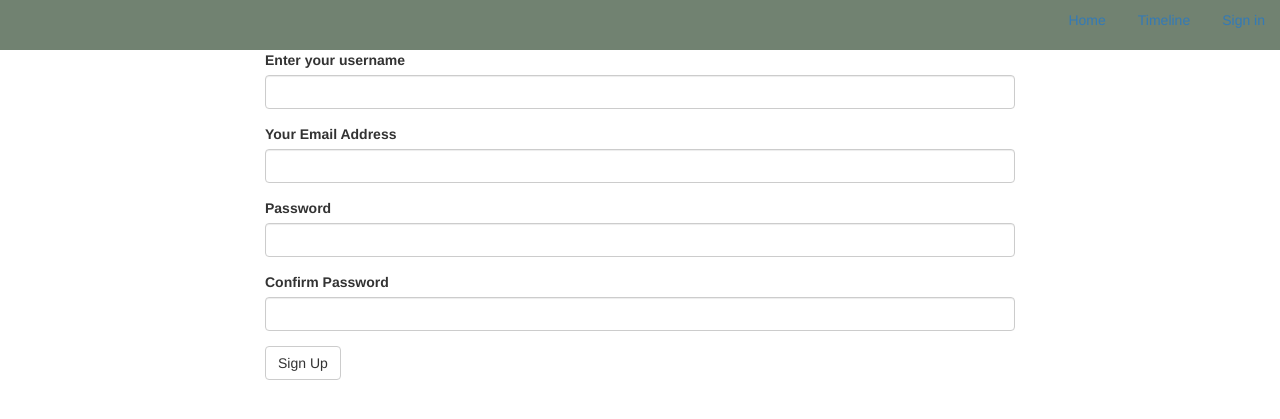
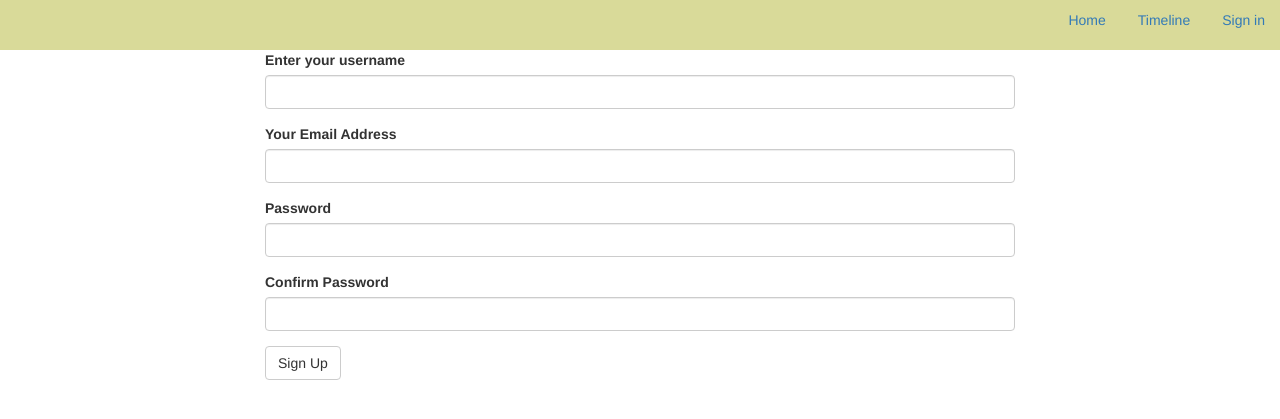
Before and after one commit to Juliet-jay/pitch, a Flask app: page /authenticate/register in a window 1280 px wide. Shown: the top 419 px of the page. Run offline with Flask 2, Linux system fonts and the light colour scheme; some libraries are stand-ins or nearby versions.

Commit message:
styled navbar

```diff
--- a/app/templates/navbar.html
+++ b/app/templates/navbar.html
@@ -1,4 +1,4 @@
-<div class="nav" role="navigation" style="background-color: rgba(2, 32, 2, 0.562)">
+<div class="nav" role="navigation" style="background-color: rgba(187, 189, 74, 0.562)">
     <div class="container-fluid">
         <div class="navbar-header">
             <button type="button" class="navbar-toggle" data-toggle="collapse" data-target=".navbar-collapse">
```
